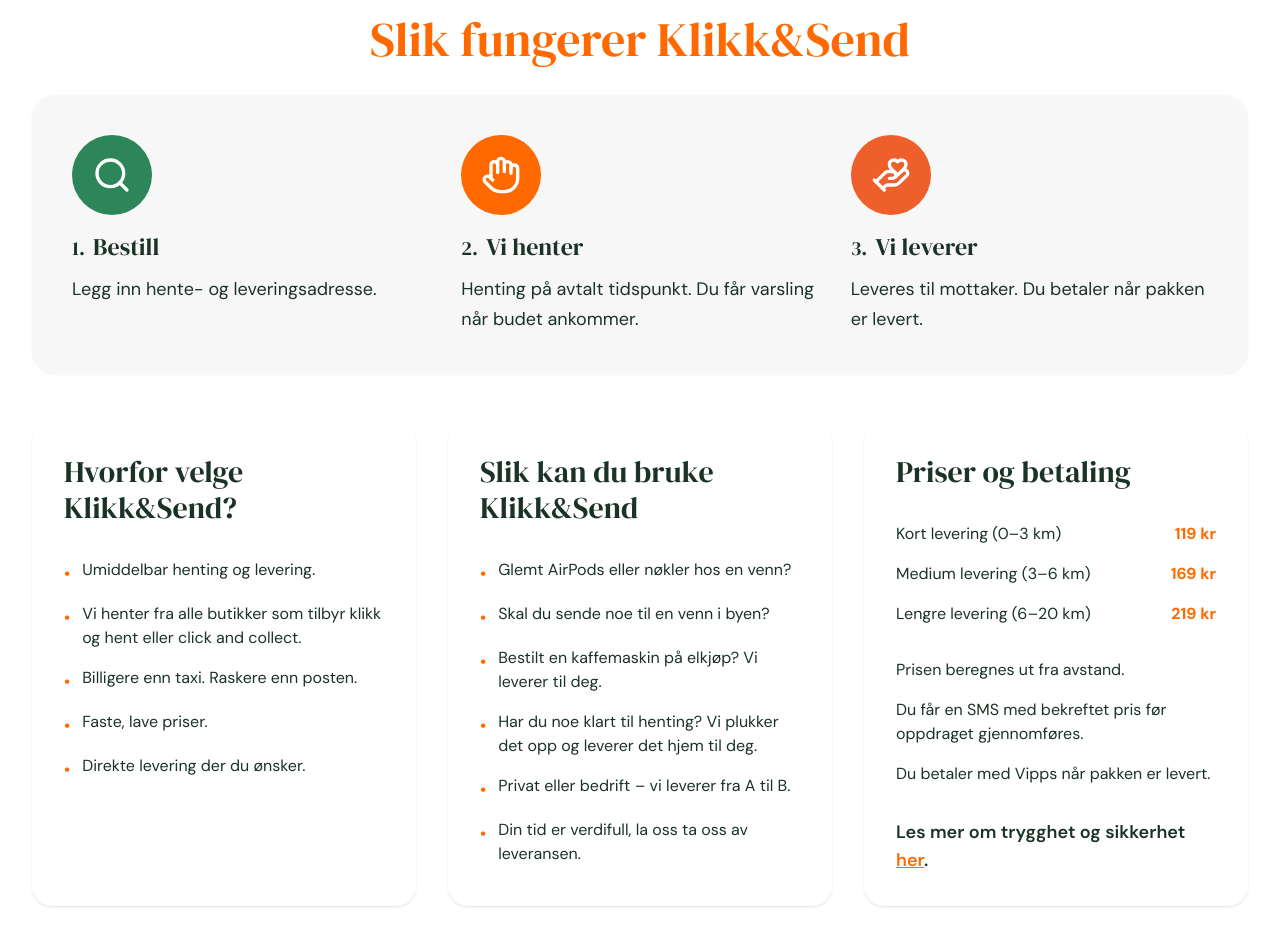
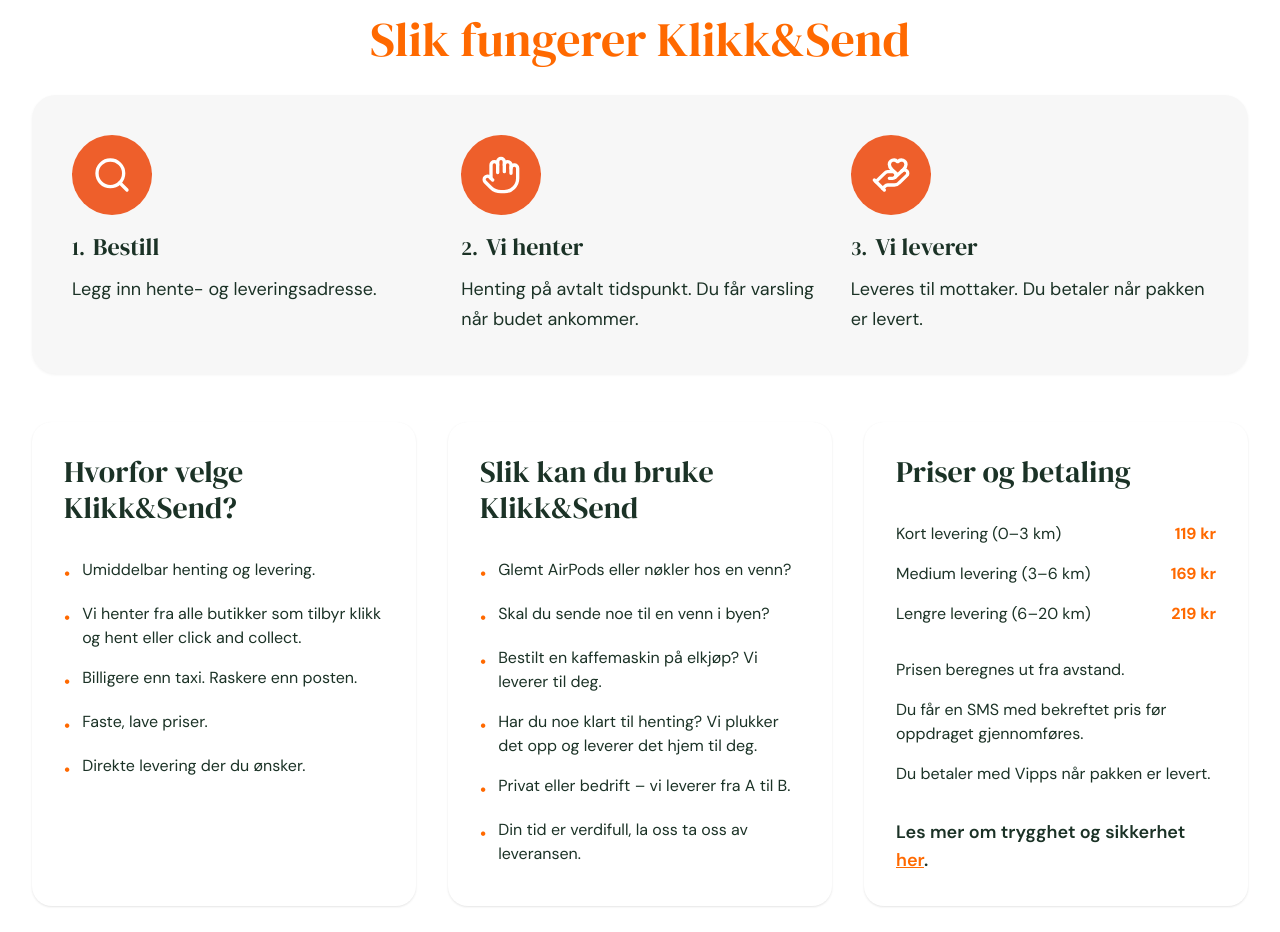
Before and after one commit to moreamakaveli-cyber/klikk-send-live, a Next.js app: page / in a window 1280 px wide. Shown: the part 1860-2792 px from the top of the page. Built offline with nearby package versions, Linux system fonts and the light colour scheme.

Commit message:
Change all three icon buttons to use the same color (hsl(16, 85%, 55%))

```diff
--- a/app/components/HowItWorks.tsx
+++ b/app/components/HowItWorks.tsx
@@ -118,7 +118,7 @@ export default function HowItWorks() {
                 <div key={step.number} className="flex flex-col items-center md:items-start">
                   {/* Icon with colored background circle */}
                   <div className="mb-4">
-                    <div className="w-16 h-16 md:w-20 md:h-20 rounded-full flex items-center justify-center" style={{ backgroundColor: index === 0 ? 'hsl(150, 50%, 35%)' : index === 1 ? 'oklch(70.5% 0.213 47.604)' : 'hsl(16, 85%, 55%)' }}>
+                    <div className="w-16 h-16 md:w-20 md:h-20 rounded-full flex items-center justify-center" style={{ backgroundColor: 'hsl(16, 85%, 55%)' }}>
                       <Icon className="w-8 h-8 md:w-10 md:h-10 text-white" strokeWidth={2} />
                     </div>
                   </div>
```
